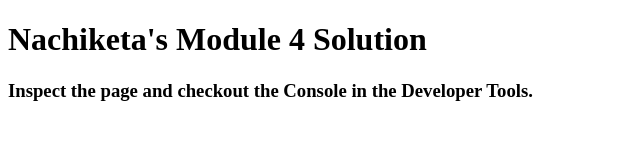
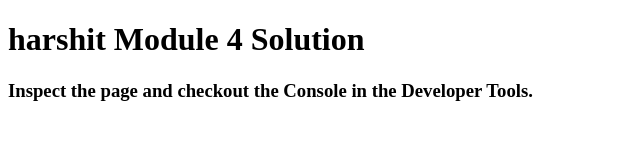
Before and after one commit to harshit9691/module4-solution, a plain HTML site: page index.html in a window 1280 px wide. Shown: the whole page, without its empty margins (0-640 px from the left). Drawn offline with Linux system fonts and the light colour scheme.

Commit message:
Update index.html

```diff
--- a/index.html
+++ b/index.html
@@ -11,7 +11,7 @@
   <script src="script.js"></script>
 </head>
 <body>
-  <h1>Nachiketa's Module 4 Solution</h1>
+  <h1>harshit Module 4 Solution</h1>
   <h3>Inspect the page and checkout the Console in the Developer Tools.</h3>
 </body>
 </html>
```
